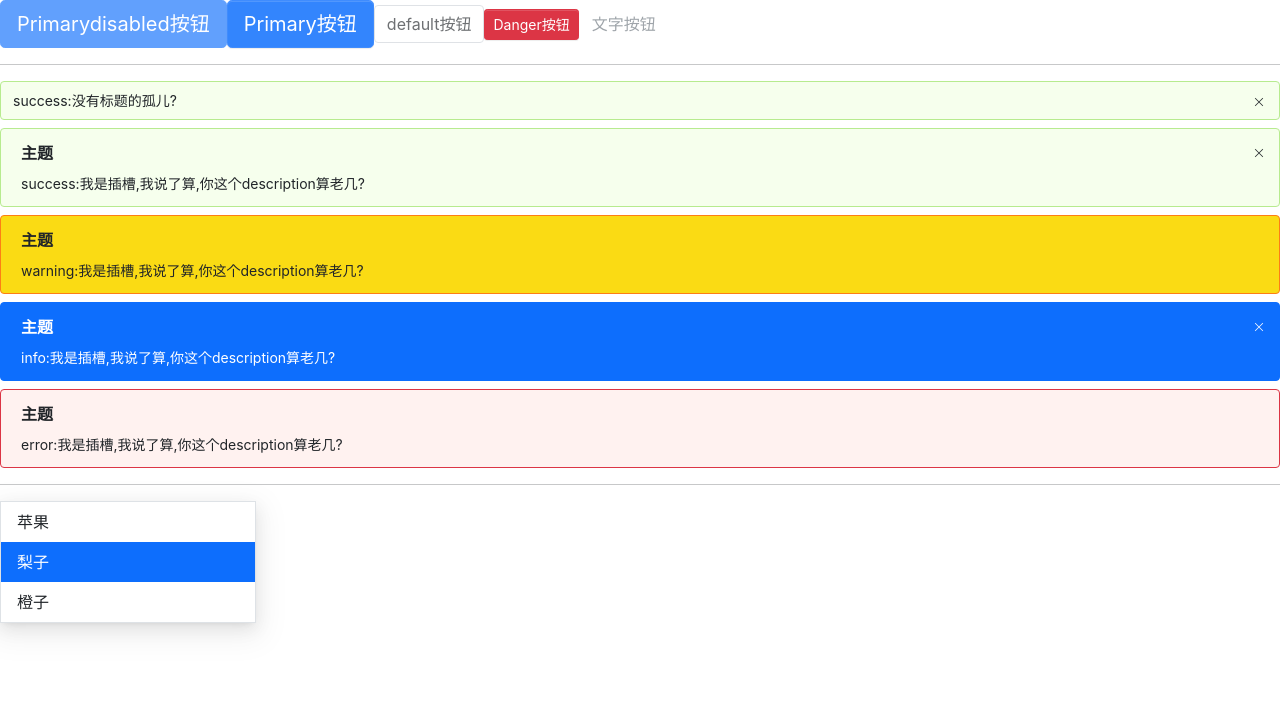
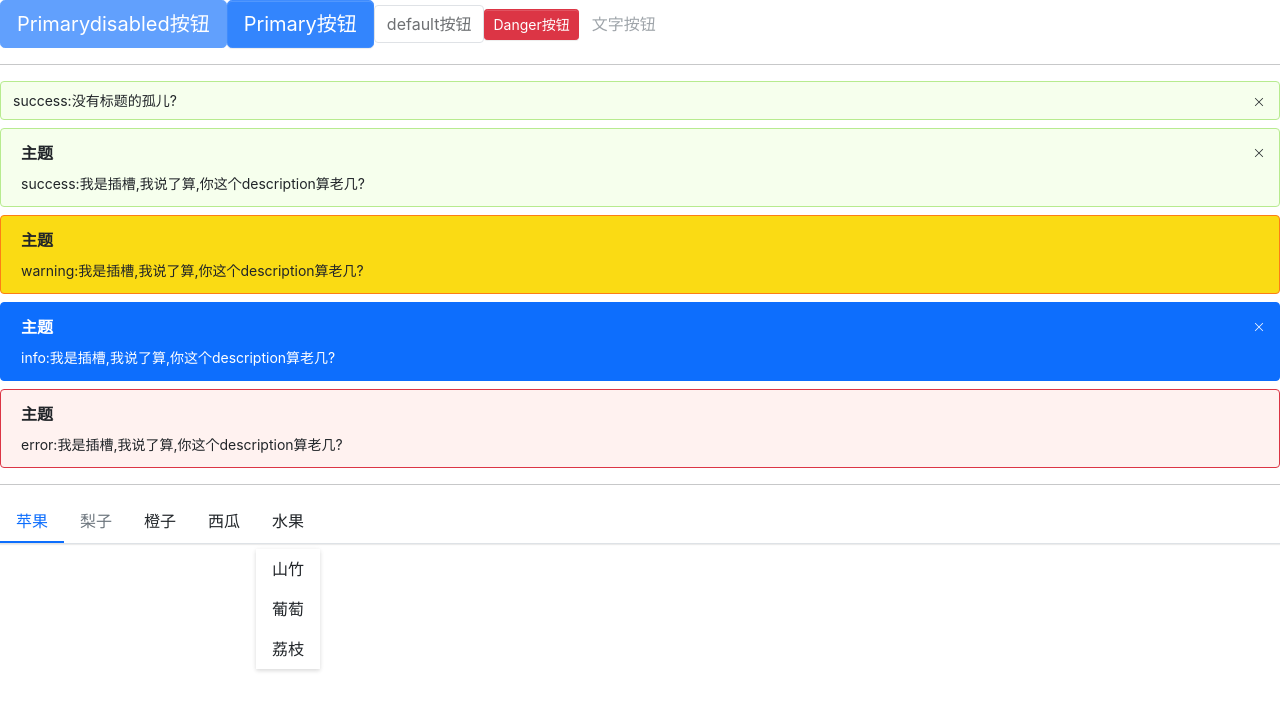
Before and after one commit to Potato-X/ui, a React (Create React App) app: page / in a window 1280 px wide. Shown: the top 710 px of the page. Built offline with nearby package versions, Linux system fonts and the light colour scheme.

Commit message:
update:menu.tsx 新增submenu组件(子菜单),为menu新增样式，修改menu内部的交互逻辑，增加menu插槽组件类型的判断

```diff
--- a/src/App.tsx
+++ b/src/App.tsx
@@ -1,7 +1,7 @@
 import React from 'react'
 import Button from './components/Button'
 import Alert from "./components/Alert/alert"
-import { Menu, MenuItem } from './components/Menu'
+import { Menu, MenuItem, SubMenu } from './components/Menu'
 const App: React.FC = () => {
     function clickHandler(event: React.MouseEvent) {
         console.log(event)
@@ -29,10 +29,16 @@ const App: React.FC = () => {
         <div style={{ margin: '8px' }}></div>
         <Alert title='主题' type='error' description='这是一个简单的小测试'>error:我是插槽,我说了算,你这个description算老几?</Alert>
         <hr />
-        <Menu defaultIndex={2} onSelect={getSelectItem}>
+        <Menu defaultIndex={0} onSelect={getSelectItem} mode="horizontal">
             <MenuItem>苹果</MenuItem>
-            <MenuItem>梨子</MenuItem>
+            <MenuItem disabled>梨子</MenuItem>
             <MenuItem>橙子</MenuItem>
+            <MenuItem>西瓜</MenuItem>
+            <SubMenu title='水果'>
+                <MenuItem>山竹</MenuItem>
+                <MenuItem>葡萄</MenuItem>
+                <MenuItem>荔枝</MenuItem>
+            </SubMenu>
         </Menu>
     </div>)
 }
--- a/src/components/Menu/_style.scss
+++ b/src/components/Menu/_style.scss
@@ -1,9 +1,4 @@
 .evil-menu {
-    padding: 0;
-    border: $menu-border-width solid $menu-border-color;
-    box-shadow: 0 6px 16px 0 rgba(0, 0, 0, .08), 0 3px 6px -4px rgba(0, 0, 0, .12), 0 9px 28px 8px rgba(0, 0, 0, .05);
-
-    width: 256px;
 
     &-item {
         cursor: pointer;
@@ -15,17 +10,108 @@
             background-color: rgba(0, 0, 0, .06);
         }
 
-        &:active {
-            color: #fff;
-            background-color: $menu-item-active-color;
-            border-width: $menu-item-active-border-width;
+        &:active,
+        &:hover {
+            color: $menu-item-active-color;
+            // background-color: $menu-item-active-color;
+
+        }
+
+        &.is-disabled {
+            color: $menu-item-disabled-color;
+            pointer-events: none;
+            cursor: not-allowed;
+        }
+
+        &.active {
+            color: $menu-item-active-color;
         }
 
     }
 
-    &-item.active {
-        color: #fff;
-        background-color: $menu-item-active-color;
-        border-width: $menu-item-active-border-width;
+    .sub-menu {
+        position: relative;
+        border-bottom: $menu-item-active-border-width solid transparent;
+
+        .submenu-title {
+            display: flex;
+            align-items: center;
+        }
+
+        // padding: 0;
+        .evil-submenu-list {
+            white-space: nowrap;
+
+
+            .evil-menu-item {
+                padding: $menu-item-padding-y $menu-item-padding-x;
+                cursor: pointer;
+                transition: $menu-transition;
+                color: $body-color;
+                transition: $menu-item-transition;
+                border: 0;
+
+                &:hover,
+                &:active {
+                    color: #fff;
+                    background-color: $primary;
+                    border: 0
+                }
+            }
+        }
     }
 }
+
+.evil-menu.evil-menu-horizontal {
+    display: flex;
+    padding: 0;
+    border-bottom: $menu-border-width solid $menu-border-color;
+    box-shadow: $menu-box-shadow;
+
+    .evil-menu-item {
+
+        &:active,
+        &:hover {
+            border-bottom: $menu-item-active-border-width solid $menu-item-active-color;
+        }
+
+        &.active {
+            border-bottom: $menu-item-active-border-width solid $menu-item-active-color;
+        }
+    }
+
+    .sub-menu {
+        .evil-submenu-list {
+            position: absolute;
+            padding-left: 0;
+            top: calc(100% + 8px);
+            left: 0;
+            box-shadow: $submenu-box-shadow;
+        }
+    }
+}
+
+.evil-menu.evil-menu-vertical {
+    padding-left: 0;
+    flex-direction: column;
+    border-bottom: 0;
+
+    .evil-menu-item {
+        border-left: $menu-item-active-border-width solid transparent;
+
+        &:active,
+        &:hover {
+            border-left: $menu-item-active-border-width solid $menu-item-active-color;
+        }
+
+        &.active {
+            border-left: $menu-item-active-border-width solid $menu-item-active-color;
+        }
+    }
+
+    .sub-menu {
+        .evil-submenu-list {
+            padding-left: 0;
+        }
+    }
+}
--- a/src/components/Menu/index.tsx
+++ b/src/components/Menu/index.tsx
@@ -1,7 +1,8 @@
 import Menu from "./menu";
 import MenuItem from "./menuItem";
-
+import SubMenu from "./submenu";
 export {
     Menu,
-    MenuItem
+    MenuItem,
+    SubMenu
 }
--- a/src/components/Menu/menu.tsx
+++ b/src/components/Menu/menu.tsx
@@ -1,5 +1,8 @@
-import React, { createContext, useState } from 'react'
+import React, { createContext, useState, cloneElement } from 'react'
 import classNames from 'classnames';
+import { IMenuItemProps } from './menuItem'
+import { ISubMenuProps } from './submenu'
+
 type ModeType = 'vertical' | 'horizontal'
 interface IMenuProps {
     children: React.ReactNode | React.ReactNode[];
@@ -12,12 +15,10 @@ interface IMenuProps {
 
 interface IProvider {
     defaultIndex: number,
-    initItemIndex: () => number;
     selectItem: (index: number) => void;
 }
 const Provider: IProvider = {
     defaultIndex: 0,
-    initItemIndex: () => 0,
     selectItem: (index) => {
 
     }
@@ -31,17 +32,26 @@ const Menu: React.FC<IMenuProps> = (props) => {
     const classes = classNames('evil-menu', className, {
         [`evil-menu-${mode}`]: true
     })
-    function initItemIndex() {
-        return ++index
-    }
     function selectItem(index: number) {
         setCurrentIndex(index)
         onSelect && onSelect(index)
     }
+    function renderChildren() {
+        return React.Children.map(children, (child, index) => {
+            let childEl = child as React.FunctionComponentElement<IMenuItemProps | ISubMenuProps>
+            const { displayName } = childEl.type
+            // console.log(childEl.type.displayName)
+            if (displayName == 'MenuItem' || displayName == 'SubMenu') {
+                return cloneElement(childEl, { index })
+            } else {
+                console.error("当前Menu组件的子组件不是MenuItem或者SubMenu")
+            }
+        })
+    }
     return (
-        <Context.Provider value={{ defaultIndex: currentIndex, initItemIndex: initItemIndex, selectItem }}>
+        <Context.Provider value={{ defaultIndex: currentIndex, selectItem }}>
             <ul style={style} className={classes}>
-                {children}
+                {renderChildren()}
             </ul>
         </Context.Provider>
     )
--- a/src/components/Menu/menuItem.tsx
+++ b/src/components/Menu/menuItem.tsx
@@ -1,27 +1,24 @@
 import React, { useContext, useEffect, useState } from 'react'
 import classNames from 'classnames'
 import { Context } from './menu'
-interface IMenuItemProps {
+export interface IMenuItemProps {
     children: React.ReactNode;
     style?: React.CSSProperties;
     className?: string;
     disabled?: boolean;
+    index?: string|number;
 }
 const MenuItem: React.FC<IMenuItemProps> = (props) => {
-    const { children, style, className, disabled } = props
-    const { defaultIndex, initItemIndex,selectItem } = useContext(Context)
-    const [index, setIndex] = useState(0)
-
-    useEffect(() => {
-        // console.log(222222,initItemIndex())
-        setIndex(initItemIndex())
-    }, [])
+    const { children, style, className, disabled, index } = props
+    const { defaultIndex, selectItem } = useContext(Context)
     const classes = classNames('evil-menu-item', className, {
         'is-disabled': disabled,
         'active': index === defaultIndex
     })
-    function selectHandler(){
-        selectItem(index)
+    function selectHandler() {
+        if (typeof index === 'number') {
+            selectItem(index)
+        }
     }
     return (
         <li style={style} className={classes} onClick={selectHandler}>
@@ -30,4 +27,6 @@ const MenuItem: React.FC<IMenuItemProps> = (props) => {
     )
 }
 
+MenuItem.displayName = 'MenuItem' //用于保证menu插槽的渲染一定是MenuItem子组件
+
 export default MenuItem
--- /dev/null
+++ b/src/components/Menu/submenu.tsx
@@ -0,0 +1,55 @@
+import React, { useContext } from "react";
+import classNames from "classnames";
+import { Context } from './menu'
+import { IMenuItemProps } from './menuItem'
+export interface ISubMenuProps {
+    index?: number;
+    title: string;
+    className?: string;
+    children: React.ReactNode
+}
+
+const SubMenu: React.FC<ISubMenuProps> = (props) => {
+    const { index, title, className, children } = props;
+    const { defaultIndex, selectItem } = useContext(Context)
+    const classes = classNames('evil-menu-item sub-menu', className, {
+        'active': index === defaultIndex
+    })
+    function selectHandler() {
+        if (typeof index === 'number') {
+            selectItem(index)
+        }
+    }
+    function renderChildren() {
+        const subMenuClasses = classNames('evil-submenu-list', {
+            // 'menu-opened': menuOpen
+        })
+        const childrenComponent = React.Children.map(children, (child, i) => {
+            const childEl = child as React.FunctionComponentElement<IMenuItemProps>
+            const { displayName } = childEl.type
+            if (displayName === 'MenuItem') {
+                return React.cloneElement(childEl, {
+                    index: `${index}-${i}`
+                })
+            } else {
+                console.error("当前Menu组件的子组件不是MenuItem")
+            }
+        })
+        return (
+            <ul className={subMenuClasses}>
+                {childrenComponent}
+            </ul>
+        )
+    }
+    return (
+        <li key={index} className={classes} onClick={selectHandler}>
+            <div className="submenu-title">
+                {title}
+            </div>
+            {renderChildren()}
+        </li>
+    )
+}
+
+SubMenu.displayName = "SubMenu"
+export default SubMenu
```
